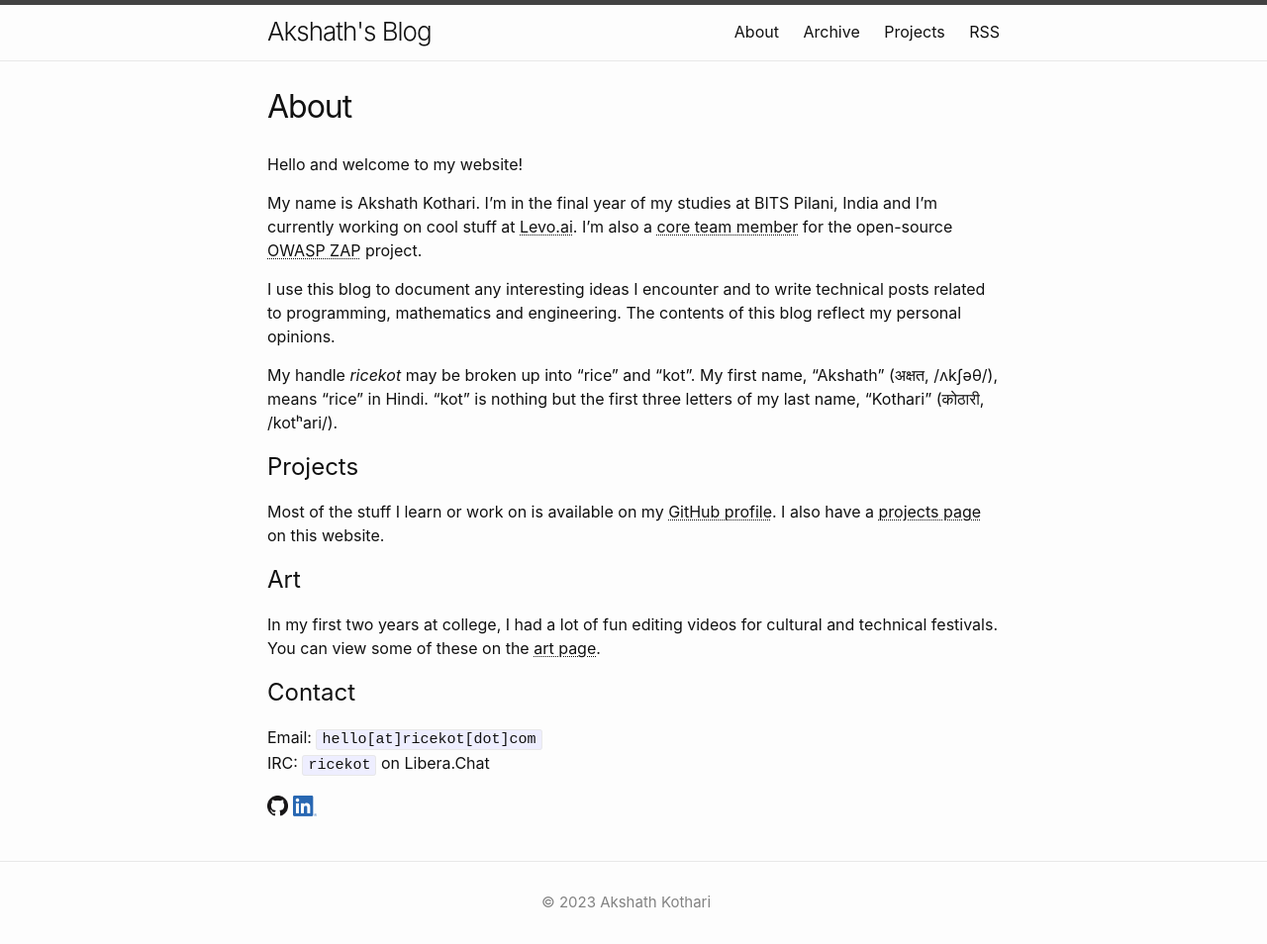
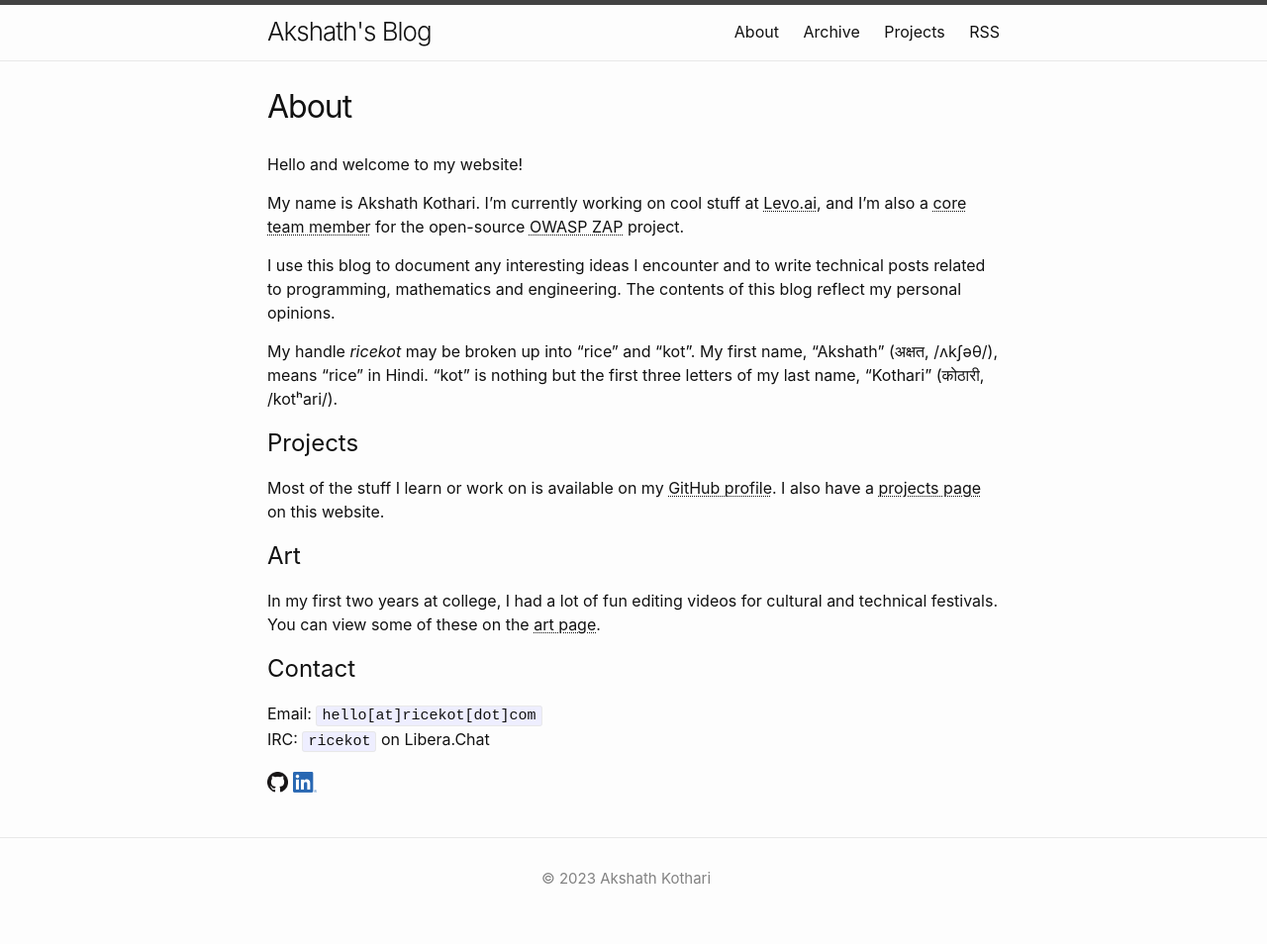
Before and after one commit to ricekot/ricekot.github.io, a Jekyll site: the page built from pages/about.md, in a window 1280 px wide. Shown: the whole page at 99% size. Built offline with Jekyll 4.4.1, drawn with Linux system fonts in a browser that asks for light colours; after the commit the page ends 930 px from its top, so only the background shows below that.

Commit message:
Update About page
Signed-off-by: ricekot <github@ricekot.com>

```diff
--- a/pages/about.md
+++ b/pages/about.md
@@ -7,8 +7,7 @@ permalink: /about/
 Hello and welcome to my website!
 
 My name is Akshath Kothari.
-I'm in the final year of my studies at BITS Pilani, India and I'm currently working on cool stuff at [Levo.ai](https://levo.ai).
-I'm also a [core team member](https://www.zaproxy.org/docs/team/ricekot/) for the open-source [OWASP ZAP](https://zaproxy.org) project.
+I'm currently working on cool stuff at [Levo.ai](https://levo.ai), and I'm also a [core team member](https://www.zaproxy.org/docs/team/ricekot/) for the open-source [OWASP ZAP](https://zaproxy.org) project.
 
 I use this blog to document any interesting ideas I encounter and to write technical posts related to programming, mathematics and engineering. The contents of this blog reflect my personal opinions.
 
```
